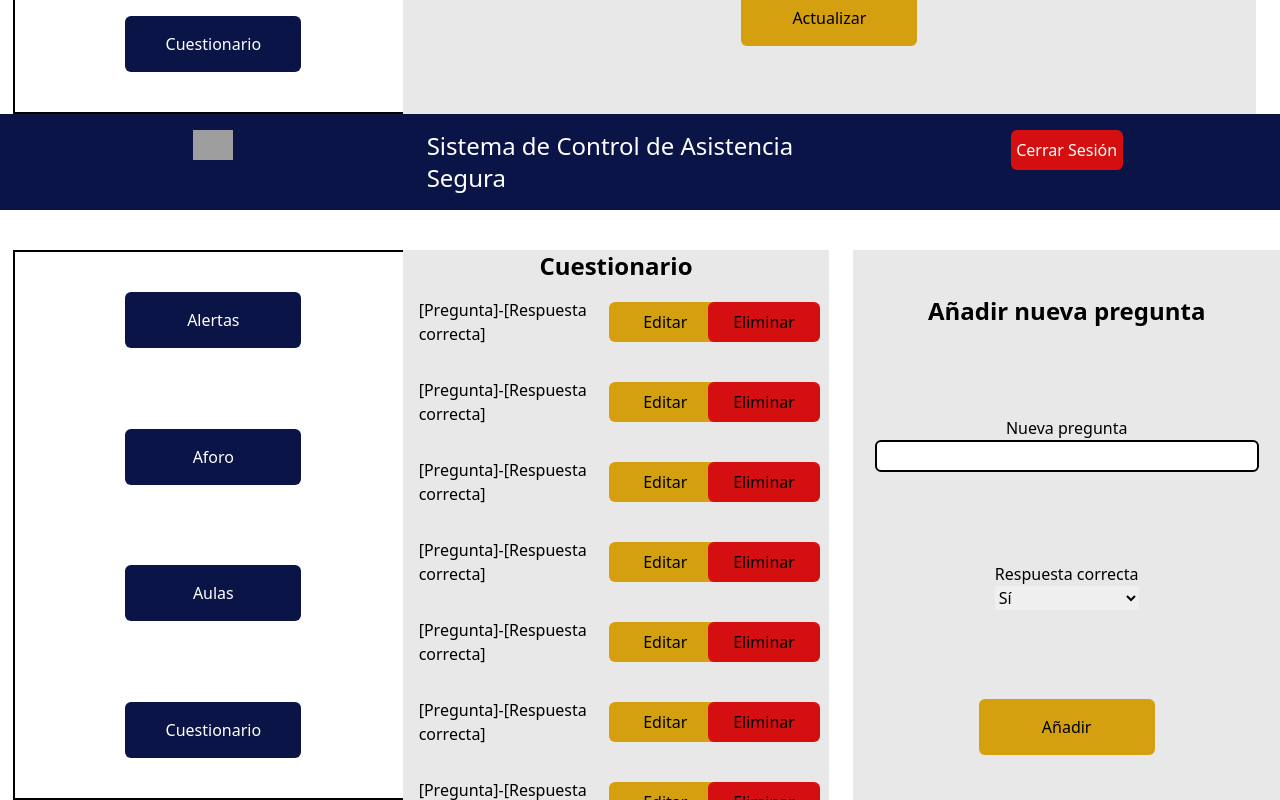
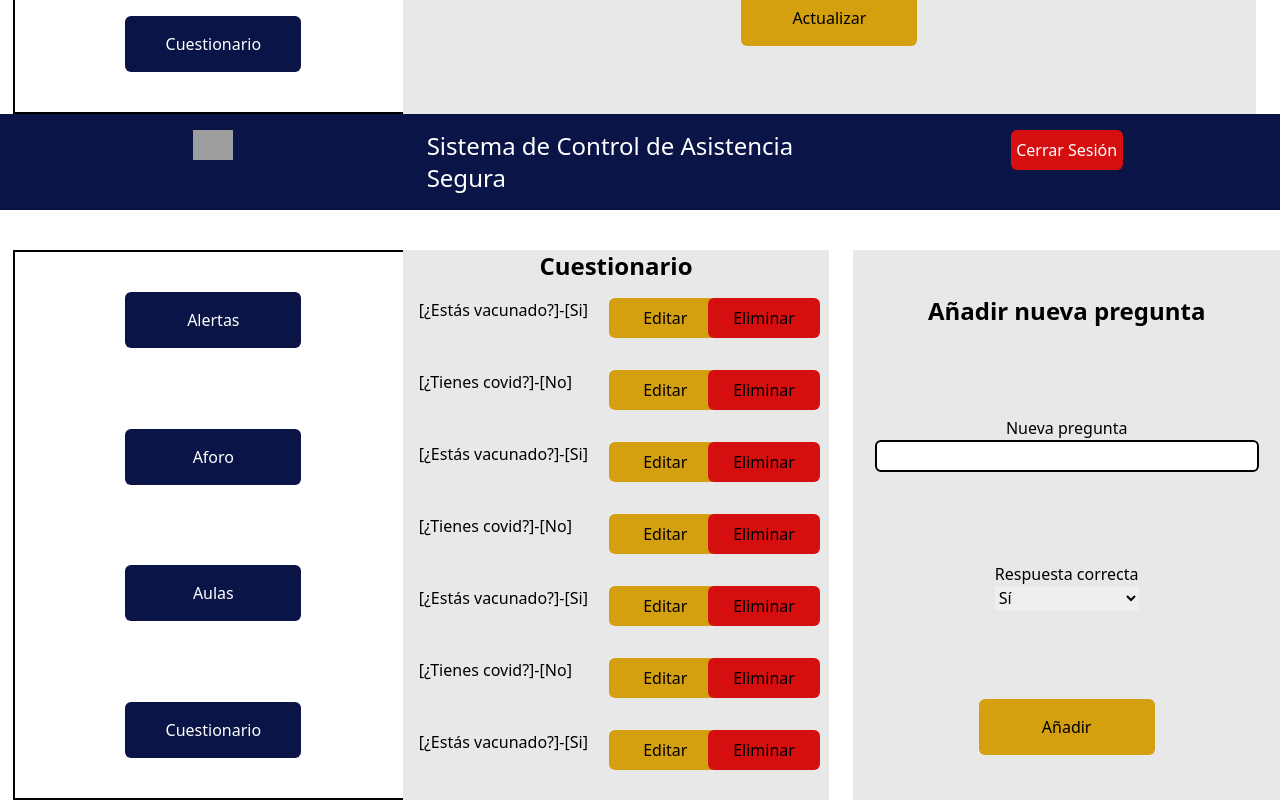
Before and after one commit to Betoniix/SICAS_Proyecto, a React (Vite) app in the folder frontend/: page / in a window 1280 px wide. Shown: the part 572-1372 px from the top of the page. Built offline with nearby package versions, Linux system fonts and the light colour scheme; grey boxes are pictures that could not be loaded.

Commit message:
Modificado
Modal de editar

```diff
--- /dev/null
+++ b/frontend/src/components/editarPreguntaModal.jsx
@@ -0,0 +1,46 @@
+import React, { useState } from "react";
+import Select from 'react-select';
+
+function editarPreguntaModal({
+  editarOnSubmit,
+  pregunta,
+  setPregunta,
+  respuesta,
+  setRespuesta,
+}) {
+    const opciones = [
+        { value: 'Si', label: 'Sí' },
+        { value: 'No', label: 'No' },
+      ]
+  return (
+    <div className="fixed top-1/2 left-1/2 transform -translate-x-1/2 -translate-y-1/2 bg-gray-300 outline outline-2 outline-black">
+      <div className="bg-[#E8E8E8] w-[338px] h-[468px] flex flex-col justify-around items-center ">
+        <div>
+          <p className="text-[20px]">Pregunta</p>
+          <input
+            className="w-[237px] h-[58px] rounded-[10px] outline outline-2 outline-black p-4"
+            value={pregunta}
+            onChange={(e) => setPregunta(e.target.value)}
+          ></input>
+        </div>
+        <div>
+          <p className="text-[20px]">Respuesta Correcta</p>
+          <select
+                value={respuesta}
+                onChange={(e) => setRespuesta(e.target.value)}>
+                    <option value="Si">Sí</option>
+                    <option value="No">No</option>
+                </select>
+        </div>
+        <button
+          className="w-[214px] h-[60px] bg-[#D5A00F] text-white text-[25px] font-normal rounded-[10px] submit"
+          onClick={() => editarOnSubmit(pregunta, respuesta)}
+        >
+          Actualizar
+        </button>
+      </div>
+    </div>
+  );
+}
+
+export default editarPreguntaModal;
--- /dev/null
+++ b/frontend/src/components/pregunta.jsx
@@ -0,0 +1,57 @@
+import React, { useState } from "react";
+import PreguntaModal from "./editarPreguntaModal";
+
+function Pregunta({Pregunta, Respuesta}){
+
+    const [mostrarModal, setMostrarModal] = useState(false);
+    const [pregunta, setPregunta] = useState(Pregunta);
+    const [respuesta, setRespuesta] = useState(Respuesta);
+
+    const editarOnSubmit = (pregunta, respuesta) => {
+        setPregunta(pregunta);
+        setRespuesta(respuesta);
+        setMostrarModal(false);
+    };
+
+    const actualizarPregunta = () => {
+        setMostrarForm(false);
+    };
+
+    const eliminar = () => {};
+
+    const editar = () => {
+        setMostrarModal(true);
+    };
+
+    return(
+        <div className="grid grid-cols-4 content-center p-4">
+            {mostrarModal && (
+        <PreguntaModal
+          editarOnSubmit={editarOnSubmit}
+          pregunta={pregunta}
+          setPregunta={setPregunta}
+          respuesta={respuesta}
+          setRespuesta={setRespuesta}
+        ></PreguntaModal>
+      )}
+            <div className="col-span-2">
+                [{pregunta}]-[{respuesta}]
+            </div>
+            <button
+            className="bg-[#D5A00F] w-28 h-10 rounded-md text-center self-center justify-self-center py-2 "
+            onClick={() => editar()}
+            >
+                Editar
+            </button>
+            <button
+            className="bg-[#D50F0F] w-28 h-10 rounded-md text-center self-center justify-self-center py-2 "
+            onClick={() => eliminar()}
+            >
+                Eliminar
+            </button>
+        </div>
+    );
+}
+
+
+export default Pregunta;
--- a/frontend/src/modules/aforo.jsx
+++ b/frontend/src/modules/aforo.jsx
@@ -1,8 +1,12 @@
-import { useState } from "react";
 import "../index.css";
 import logo from "../assets/escudo.png";
 
 function aforo(){
+
+    const editarOnSubmit = (Aforo) => {
+        setAforo(aforo);
+    };
+
 
     return(
         <>
@@ -25,9 +29,11 @@ function aforo(){
                 <div className="self-center justify-self-center text-2xl font-bold">Aforo</div>
                 <div className="flex flex-col justify-self-center text-center self-center">
                     Porcentaje de capacidad
-                    <input className="w-60 h-8 rounded-md border-black border-2 p-1"></input>
+                    <input className="w-60 h-8 rounded-md border-black border-2 p-1"
+                    onChange={(e) => editarOnSubmit(e.target.value)}
+                    ></input>
                 </div>
-                <div className="bg-[#D5A00F] w-44 h-14 rounded-md text-center self-center justify-self-center py-4 ">Actualizar</div>
+                <button className="bg-[#D5A00F] w-44 h-14 rounded-md text-center self-center justify-self-center py-4 submit">Actualizar</button>
 
             </div>
         </div>
--- a/frontend/src/modules/cuestionario.jsx
+++ b/frontend/src/modules/cuestionario.jsx
@@ -1,8 +1,79 @@
 import { useState } from "react";
+import React from 'react'
 import "../index.css";
 import logo from "../assets/escudo.png";
+import Pregunta from "../components/pregunta";
+import Select from 'react-select';
+
 
 function aforo(){
+
+    const opciones = [
+        { value: 'Si', label: 'Sí' },
+        { value: 'No', label: 'No' },
+      ]
+
+
+    let ListaPreguntas = [
+        {
+            Pregunta: "¿Estás vacunado?",
+            Respuesta: "Si",
+        },
+        {
+            Pregunta: "¿Tienes covid?",
+            Respuesta: "No",
+        },
+        {
+            Pregunta: "¿Estás vacunado?",
+            Respuesta: "Si",
+        },
+        {
+            Pregunta: "¿Tienes covid?",
+            Respuesta: "No",
+        },
+        {
+          Pregunta: "¿Estás vacunado?",
+          Respuesta: "Si",
+        },
+        {
+          Pregunta: "¿Tienes covid?",
+          Respuesta: "No",
+        },
+        {
+            Pregunta: "¿Estás vacunado?",
+            Respuesta: "Si",
+        },
+        {
+            Pregunta: "¿Tienes covid?",
+            Respuesta: "No",
+        },
+      ];
+
+
+        const [preguntas, setPreguntas] = useState(ListaPreguntas);
+        const [formData, setFormData] = useState({});
+
+    function anadirOnSubmit(pregunta, respuesta) {
+        console.log({pregunta, respuesta});
+        let copyPreguntas = preguntas;
+
+        const nuevaPregunta = {
+          Pregunta: pregunta,
+          Respuesta: respuesta,
+        };
+
+        copyPreguntas.push(nuevaPregunta);
+
+        setMostrarModal(false);
+        setAulas(copyAulas);
+      }
+
+      function eliminar() {
+
+      }
+
+      const [pregunta, setPregunta] = useState("");
+      const [respuesta, setRespuesta] = useState("");
 
     return(
         <>
@@ -23,12 +94,21 @@ function aforo(){
 
             <div className=" bg-[#E8E8E8] justify-self-center h-[550px] w-full mr-12 grid grid-cols-1 overflow-auto">
                 <div className="self-center justify-self-center text-2xl font-bold">Cuestionario</div>
+                {
+                preguntas.map((pregunta) => (
+                    <Pregunta
+                        Pregunta={pregunta.Pregunta}
+                        Respuesta={pregunta.Respuesta}
+                    ></Pregunta>
+                ))
+            }
+
                 <div className="grid grid-cols-4 content-center p-4">
                     <div className="col-span-2">
                         [Pregunta]-[Respuesta correcta]
                     </div>
-                    <a className="bg-[#D5A00F] w-28 h-10 rounded-md text-center self-center justify-self-center py-2 ">Editar</a>
-                    <a className="bg-[#D50F0F] w-28 h-10 rounded-md text-center self-center justify-self-center py-2 ">Eliminar</a>
+                    <button className="bg-[#D5A00F] w-28 h-10 rounded-md text-center self-center justify-self-center py-2 ">Editar</button>
+                    <button className="bg-[#D50F0F] w-28 h-10 rounded-md text-center self-center justify-self-center py-2 ">Eliminar</button>
                 </div>
                 <div className="grid grid-cols-4 content-center p-4">
                     <div className="col-span-2">
@@ -90,18 +170,23 @@ function aforo(){
             <div className="self-center justify-self-center text-2xl font-bold">Añadir nueva pregunta</div>
             <div className="flex flex-col justify-self-center text-center self-center">
                 Nueva pregunta
-                <input className="w-96 h-8 rounded-md border-black border-2 p-1"></input>
+                <input className="w-96 h-8 rounded-md border-black border-2 p-1"
+                value={pregunta}
+                onChange={(e) => setPregunta(e.target.value)}
+                ></input>
             </div>
             <div className="flex flex-col justify-self-center text-center self-center">
                 Respuesta correcta
-                <select name="respuesta" id="respuesta">
-                    <option value="si">Sí</option>
-                    <option value="no">No</option>
+                <select
+                value={respuesta}
+                onChange={(e) => setRespuesta(e.target.value)}>
+                    <option value="Si">Sí</option>
+                    <option value="No">No</option>
+                </select>
 
-                 </select>
             </div>
 
-            <input type="submit" value="Añadir" className="bg-[#D5A00F] w-44 h-14 rounded-md text-center self-center justify-self-center py-4 "></input>
+            <button value="Añadir" className="bg-[#D5A00F] w-44 h-14 rounded-md text-center self-center justify-self-center py-4 submit" onClick={() => anadirOnSubmit(pregunta, respuesta)}>Añadir</button>
 
             </div>
         </div>
--- /dev/null
+++ b/package.json
@@ -0,0 +1,5 @@
+{
+  "dependencies": {
+    "react-select": "^5.8.0"
+  }
+}
```
